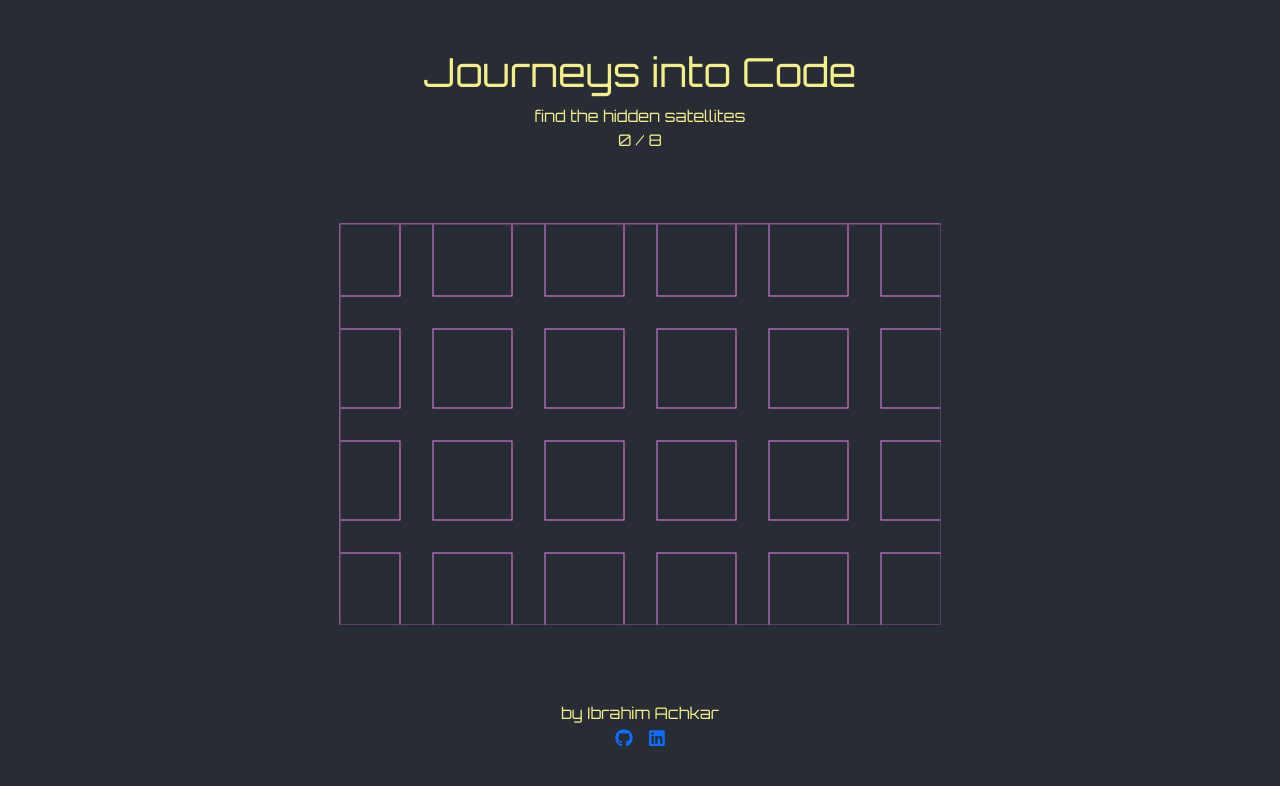
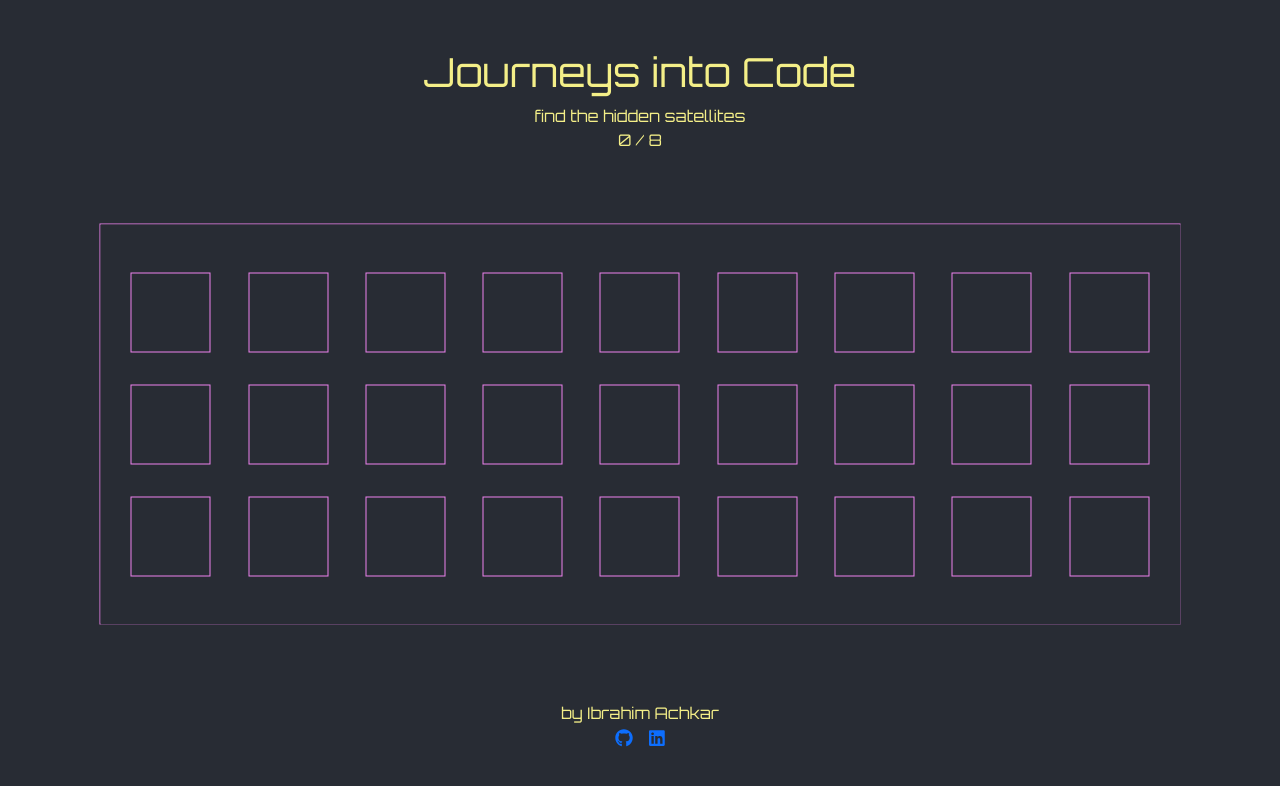
Before and after one commit to Development-Person/portfolio, a React (Create React App) app: page / in a window 1280 px wide. Shown: the top 786 px of the page. Built offline with nearby package versions, Linux system fonts and the light colour scheme.

Commit message:
implemented grid auto resize on screen width or height change

```diff
--- a/src/App.js
+++ b/src/App.js
@@ -3,7 +3,7 @@ import GridComponent from './components/Grid';
 import HeaderComponent from './components/Header';
 import FooterComponent from './components/Footer';
 import { data } from './content/project_descriptions';
-import { useEffect, useState } from 'react';
+import { useState } from 'react';
 
 function App() {
   const [score, setScore] = useState(0);
@@ -12,10 +12,18 @@ function App() {
     setScore(score + 1);
   }
 
+  function resetScore() {
+    setScore(0);
+  }
+
   return (
     <div className='App'>
       <HeaderComponent score={score} data={data} />
-      <GridComponent updateScore={updateScore} data={data} />
+      <GridComponent
+        updateScore={updateScore}
+        resetScore={resetScore}
+        data={data}
+      />
       <FooterComponent />
     </div>
   );
--- a/src/components/Grid.jsx
+++ b/src/components/Grid.jsx
@@ -1,55 +1,137 @@
 import { Container, Row, Col } from 'react-bootstrap';
 import DotComponent from './Dot';
-import { useEffect, useState } from 'react';
+import { useEffect, useState, useCallback } from 'react';
 import { getGridAllCoordinates } from '../functions/gridPlacement';
 import { animationSelector } from '../functions/animationSelector';
 
-function GridComponent({ data, updateScore }) {
-  const screenWidth = window.screen.availWidth;
-  const screenHeight = window.screen.availHeight;
+function GridComponent({ data, updateScore, resetScore }) {
+  const [screenDimensions, setScreenDimensions] = useState({
+    screenWidth: window.innerWidth,
+    screenHeight: window.innerHeight,
+  });
+  const [gridDimensions, setGridDimensions] = useState({
+    gridWidth:
+      screenDimensions.screenWidth < 500
+        ? screenDimensions.screenWidth - 50
+        : screenDimensions.screenWidth - 200,
+    gridHeight:
+      screenDimensions.screenHeight < 700
+        ? screenDimensions.screenHeight - 200
+        : screenDimensions.screenHeight - 400,
+  });
   const [coordinatesArray, setCoordinatesArray] = useState();
   const [animationsArray, setAnimationsArray] = useState();
+  const [divisors, setDivisors] = useState({
+    rowsDivisor: screenDimensions.screenWidth >= 912 ? 120 : 100,
+    columnsDivisor: screenDimensions.screenHeight > 740 ? 120 : 100,
+  });
+  const [grid, SetGrid] = useState({
+    columns: Array.from(
+      Array(
+        Math.floor(gridDimensions.gridHeight / divisors.columnsDivisor)
+      ).keys()
+    ),
+    rows: Array.from(
+      Array(Math.floor(gridDimensions.gridWidth / divisors.rowsDivisor)).keys()
+    ),
+  });
 
   // projects data
-  const projectsArrayLength = data.length;
+  const [projectsArrayLength] = useState(data.length);
 
-  const gridWidth = screenWidth < 500 ? screenWidth - 50 : screenWidth - 200;
-  const gridHeight =
-    screenHeight < 700 ? screenHeight - 200 : screenHeight - 400;
+  //auto-resizing function
+  const setUp = useCallback(() => {
+    resetScore();
 
-  // determining number of rows based on screen size
-  const rowsDivisor = screenWidth >= 912 ? 120 : 100;
-  const columnsDivisor = screenHeight > 740 ? 120 : 100;
-  const columns = Array.from(
-    Array(Math.floor(gridHeight / columnsDivisor)).keys()
-  );
-  const rows = Array.from(Array(Math.floor(gridWidth / rowsDivisor)).keys());
+    setGridDimensions({
+      gridWidth:
+        screenDimensions.screenWidth < 500
+          ? screenDimensions.screenWidth - 50
+          : screenDimensions.screenWidth - 200,
+      gridHeight:
+        screenDimensions.screenHeight < 700
+          ? screenDimensions.screenHeight - 200
+          : screenDimensions.screenHeight - 400,
+    });
+
+    setDivisors({
+      rowsDivisor: screenDimensions.screenWidth >= 912 ? 120 : 100,
+      columnsDivisor: screenDimensions.screenHeight > 740 ? 120 : 100,
+    });
+
+    SetGrid({
+      columns: Array.from(
+        Array(
+          Math.floor(gridDimensions.gridHeight / divisors.columnsDivisor)
+        ).keys()
+      ),
+      rows: Array.from(
+        Array(
+          Math.floor(gridDimensions.gridWidth / divisors.rowsDivisor)
+        ).keys()
+      ),
+    });
+
+    setCoordinatesArray(
+      getGridAllCoordinates(
+        grid.rows.length,
+        grid.columns.length,
+        projectsArrayLength
+      )
+    );
+
+    setAnimationsArray(animationSelector(projectsArrayLength));
+    // disabled so resetScore does not trigger rerender
+    // eslint-disable-next-line react-hooks/exhaustive-deps
+  }, [
+    divisors.columnsDivisor,
+    divisors.rowsDivisor,
+    grid.columns.length,
+    grid.rows.length,
+    gridDimensions.gridHeight,
+    gridDimensions.gridWidth,
+    projectsArrayLength,
+    screenDimensions.screenHeight,
+    screenDimensions.screenWidth,
+  ]);
 
   //placing all elements into grid on page load
   useEffect(() => {
-    setCoordinatesArray(
-      getGridAllCoordinates(rows.length, columns.length, projectsArrayLength)
-    );
-    setAnimationsArray(animationSelector(projectsArrayLength));
-    // eslint-disable-next-line react-hooks/exhaustive-deps
-  }, []);
+    setUp();
+
+    function handleResize() {
+      setScreenDimensions({
+        screenWidth: window.innerWidth,
+        screenHeight: window.innerHeight,
+      });
+    }
+
+    window.addEventListener('resize', handleResize);
+
+    return () => {
+      window.removeEventListener('resize', handleResize);
+    };
+  }, [setUp]);
 
   const style = {
-    width: `${gridWidth}px`,
-    height: `${gridHeight}px`,
+    width: `${gridDimensions.gridWidth}px`,
+    height: `${gridDimensions.gridHeight}px`,
   };
 
   return (
     <>
       <div
         className='game mt-4'
-        style={{ height: gridHeight + 1, width: gridWidth + 1 }}>
+        style={{
+          height: gridDimensions.gridHeight + 1,
+          width: gridDimensions.gridWidth + 1,
+        }}>
         <Container fluid className='grid-container' style={style}>
-          {rows.map((_el, i) => {
+          {grid.rows.map((_el, i) => {
             const row = `R${i + 1}`;
             return (
               <Row key={row} id={row}>
-                {columns.map((_el, j) => {
+                {grid.columns.map((_el, j) => {
                   const column = `${row}C${j + 1}`;
                   return (
                     <Col
```
